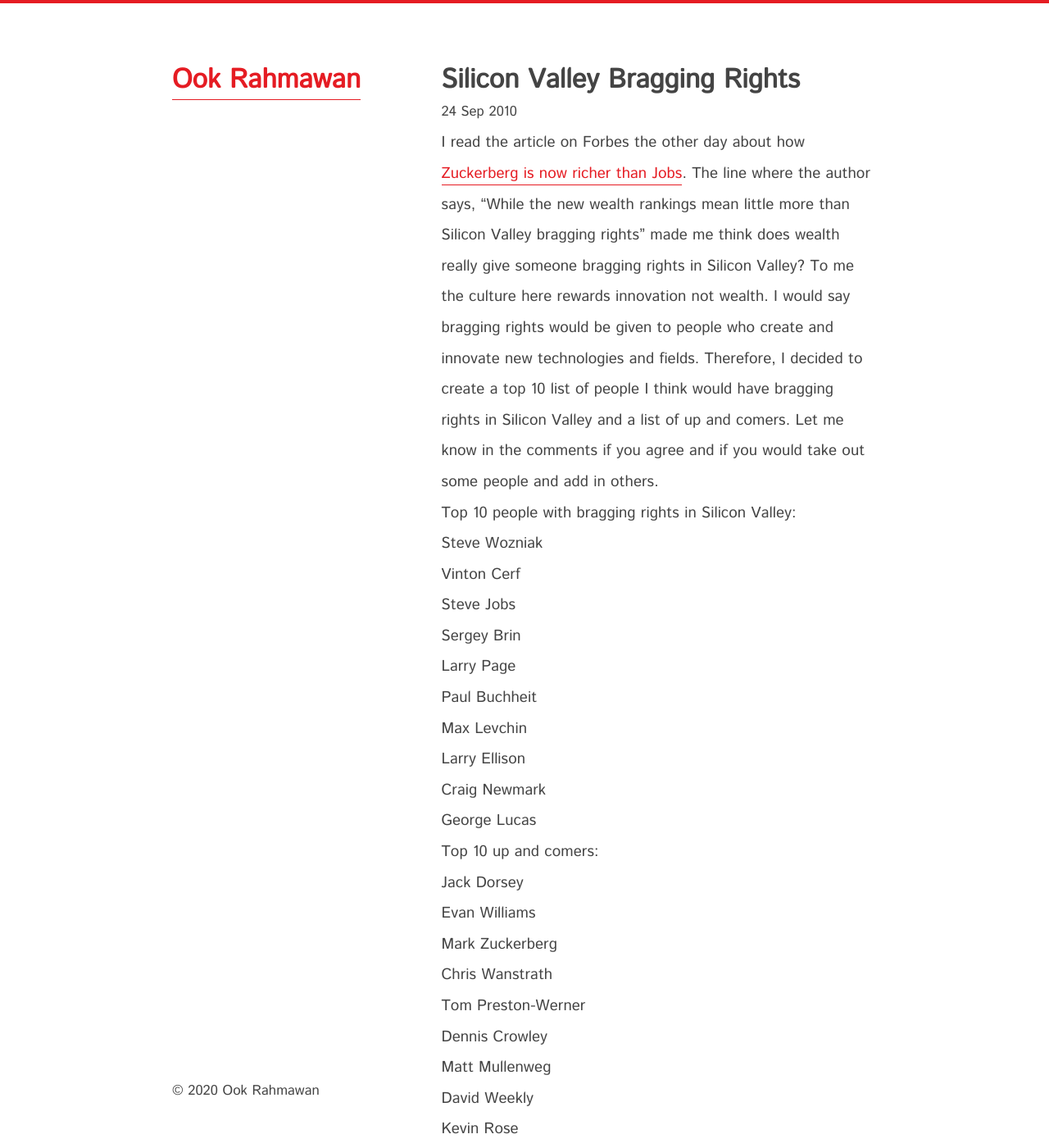
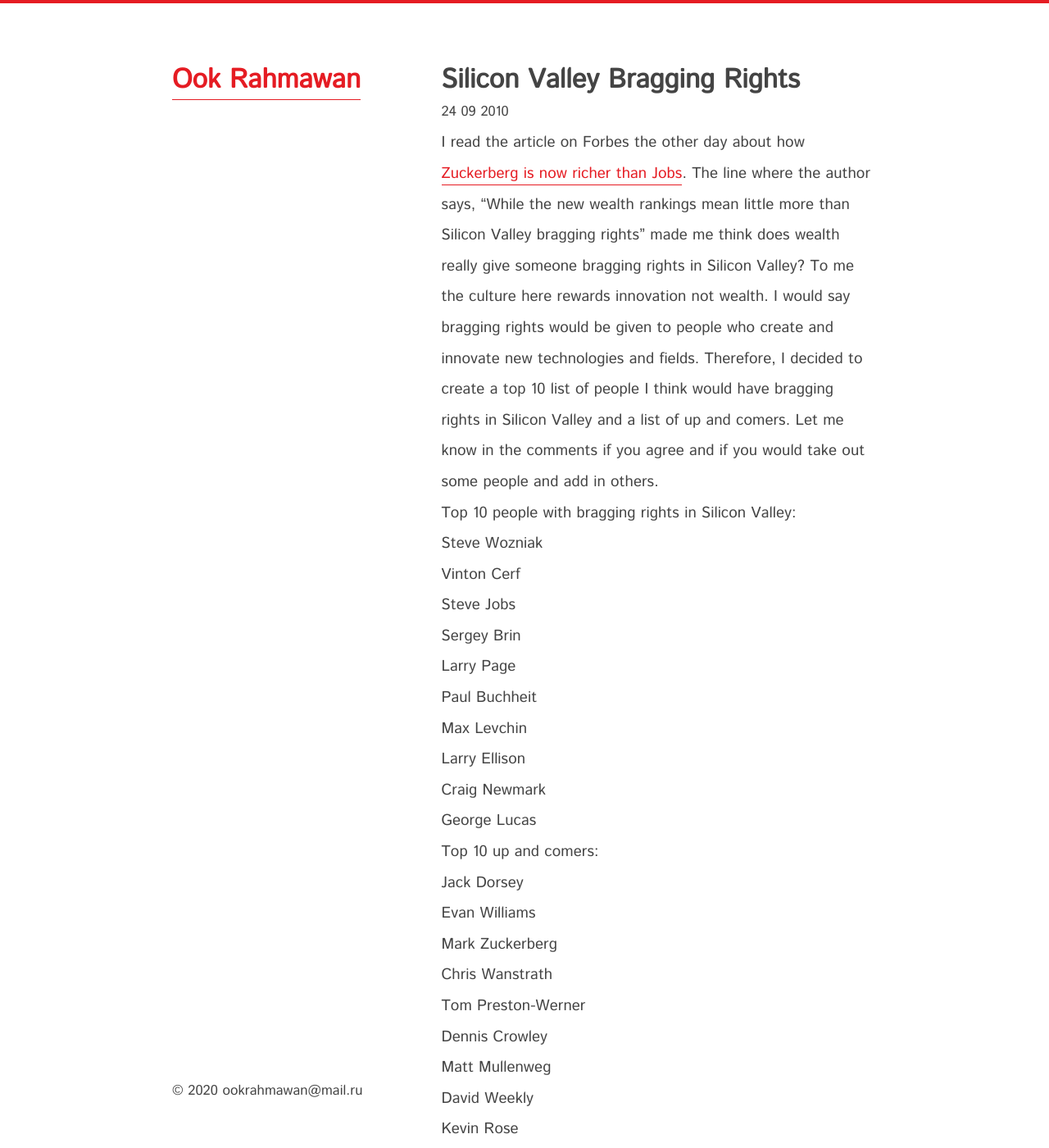
Before and after one commit to krhmwn/krhmwn.github.io, a Jekyll site: the page built from _posts/2010-09-24-silicon-valley-bragging-rights.markdown, in a window 1280 px wide and 1400 px high. Shown: the whole window at 82% size. Built offline with Jekyll 4.4.1, drawn with Linux system fonts in a browser that asks for light colours; Markdown is read by kramdown in place of the engine named in the settings.

Commit message:
v1.3
update layout & config

```diff
--- a/_config.yml
+++ b/_config.yml
@@ -1,4 +1,3 @@
 description: Blog Pribadi Ook Rahmawan
-markdown: rdiscount
 permalink: /:title
 title: Ook Rahmawan
--- a/_layouts/default.html
+++ b/_layouts/default.html
@@ -19,7 +19,7 @@
 </header>
 <section id="main">{{ content }}</section>
 <footer>
-<small>&copy; {{ site.time | date: "%Y" }} Ook Rahmawan</small>
+<small>&copy; {{ site.time | date: "%Y" }} ookrahmawan@mail.ru</small>
 </footer>
 </div>
 </body>
--- a/_layouts/post.html
+++ b/_layouts/post.html
@@ -4,6 +4,7 @@
 
 <article>
 <h1>{{page.title}}</h1>
-<small>{{ page.date | date_to_string }}</small>
+<small>{{ page.date | date: "%d %m %Y"}}</small>
 {{content}}
 </article>
+<nav id="pagination"><nav class="current">{{ paginator.page }} / {{ paginator.total_pages }}</nav>{% if paginator.previous_page %}{% if paginator.previous_page == 1 %}{% assign previous_link = '/' %}{% else %}{% capture previous_link %}../page{{ paginator.previous_page }}{% endcapture %}{% endif %}<nav class="previous"><a title="Newer" href="{{ previous_link }}">&laquo; Lebih Baru</a></nav>{% endif %}{% if paginator.next_page %}<nav class="next"><a title="Older" href="../page{{ paginator.next_page }}">Lebih Awal &raquo;</a></nav>{% endif %}</nav>
--- a/index.html
+++ b/index.html
@@ -5,11 +5,11 @@
 
 {% for post in site.posts limit: 1 %}
 <h2><a href="{{ post.url }}">{{ post.title }}</a></h2>
-<small>{{ post.date | date_to_string }}</small>
+<small>{{ post.date | date: "%d %m %Y" }}</small>
 {{ post.content }}
 {% endfor %}
 </br>
 {% for post in site.posts limit: 1000 offset: 1 %}
 <h2><a href="{{ post.url }}">{{ post.title }}</a></h2>
-<small>{{ post.date | date_to_string }}</small>
+<small>{{ post.date | date: "%d %m %Y" }}</small>
 {% endfor %}
```
